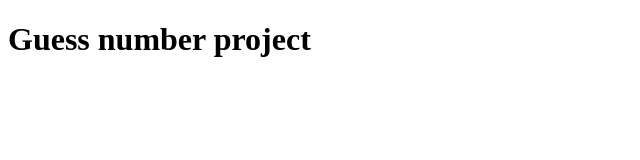
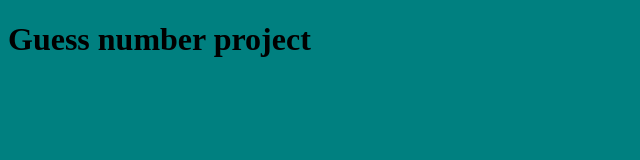
Before and after one commit to Finc8888/guess_num, a website: page index.html in a window 1280 px wide. Shown: the whole page, without its empty margins (0-640 px from the left). Drawn offline with Linux system fonts and the light colour scheme.

Commit message:
Initial set

```diff
--- /dev/null
+++ b/css/style.css
@@ -0,0 +1,7 @@
+body {
+    background-color: teal;
+    width: 100vw;
+    height: 100vh;
+    overflow-x: hidden;
+    overflow-y: auto;
+}
--- a/index.html
+++ b/index.html
@@ -1,11 +1,16 @@
 <!DOCTYPE html>
 <html lang="en">
+
 <head>
     <meta charset="UTF-8">
     <meta name="viewport" content="width=device-width, initial-scale=1.0">
     <title>Document</title>
+    <link rel="stylesheet" href="css/style.css"></link>
+    <script defer src="js/main.js"></script>
 </head>
+
 <body>
     <h1>Guess number project</h1>
 </body>
+
 </html>
--- /dev/null
+++ b/js/main.js
@@ -0,0 +1 @@
+console.log('Init');
```
Also changed, not shown: package.json (+8 -0 lines), .eslintrc.js (added), README.md, 1 other file.
